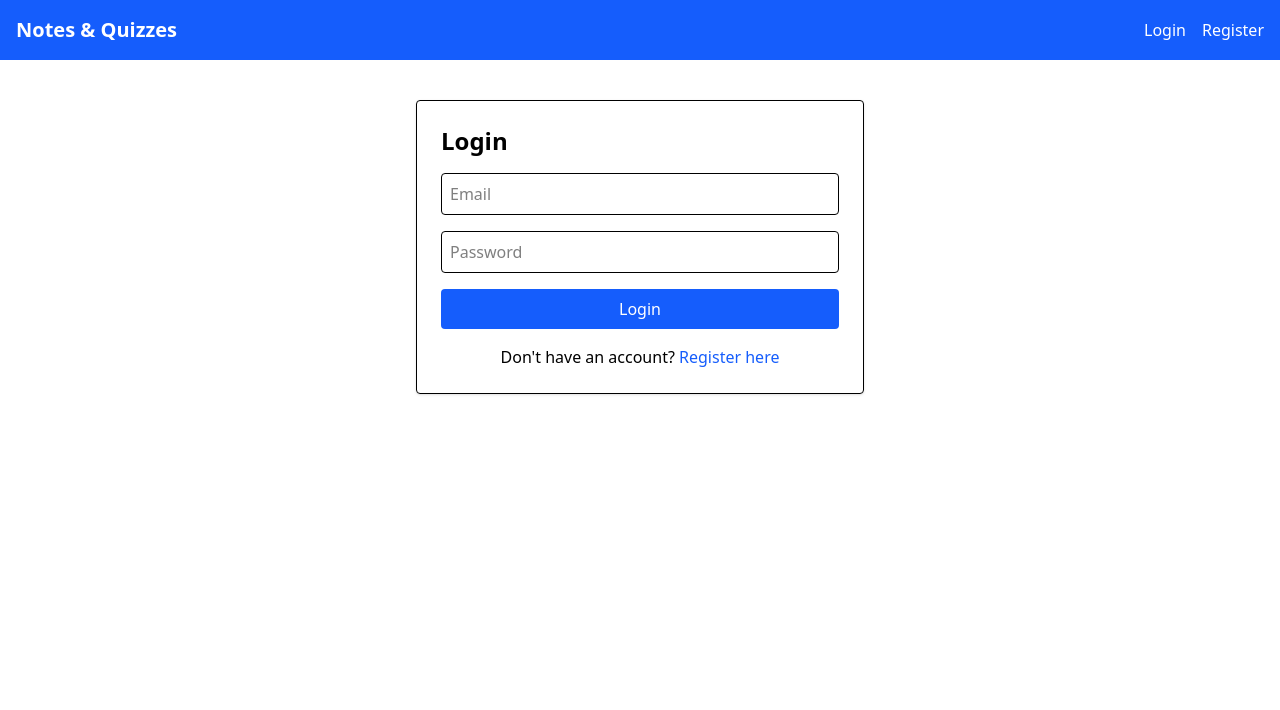
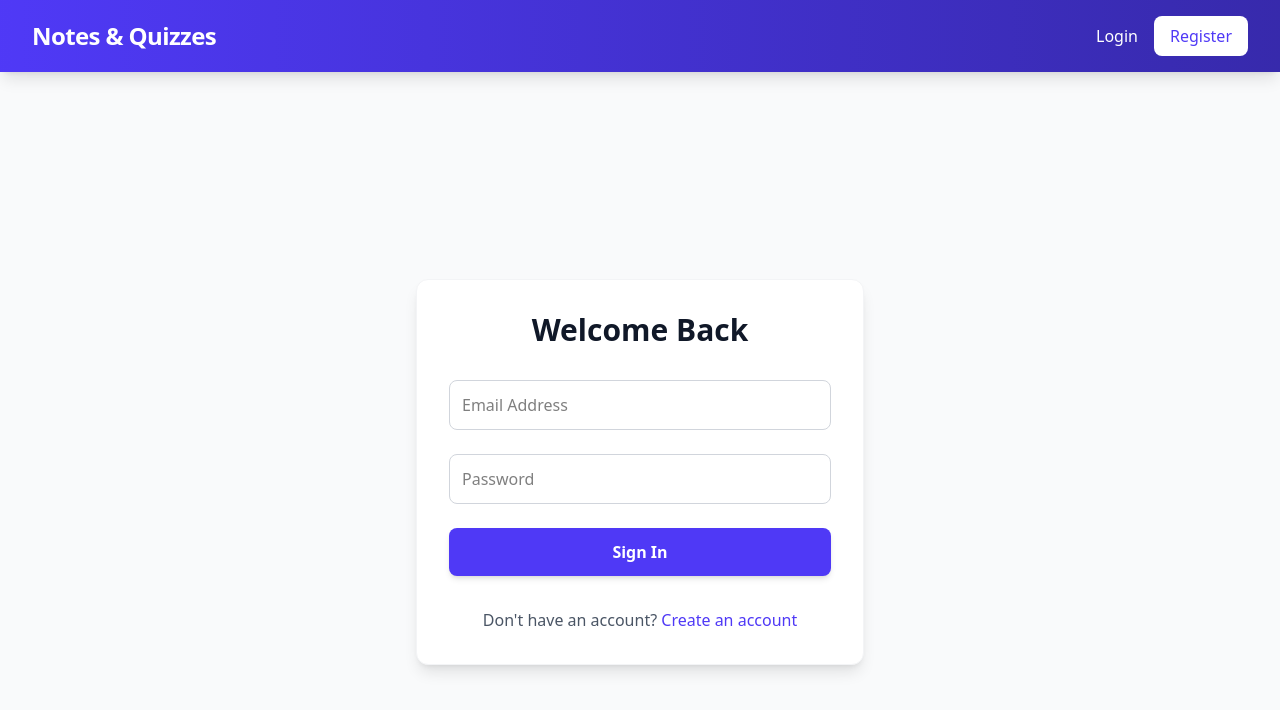
Before and after one commit to offsusangautam/Notes-Quiz-APP, a React (Vite) app in the folder frontend/: page /login in a window 1280 px wide. Shown: the top 710 px of the page. Built offline with nearby package versions, Linux system fonts and the light colour scheme.

Commit message:
Login Working

```diff
--- a/frontend/src/components/LoadingSpinner.jsx
+++ b/frontend/src/components/LoadingSpinner.jsx
@@ -1,7 +1,12 @@
 export default function LoadingSpinner() {
   return (
-    <div className="flex justify-center items-center h-20">
-      <div className="animate-spin rounded-full h-10 w-10 border-b-2 border-gray-900"></div>
+    <div className="flex items-center justify-center min-h-[200px]">
+      <div className="relative">
+        <div className="w-16 h-16 border-4 border-indigo-200 border-solid rounded-full animate-spin border-t-indigo-600"></div>
+        <div className="absolute top-1/2 left-1/2 transform -translate-x-1/2 -translate-y-1/2 text-indigo-600 font-medium">
+          Loading
+        </div>
+      </div>
     </div>
   );
 }
--- a/frontend/src/components/Navbar.jsx
+++ b/frontend/src/components/Navbar.jsx
@@ -11,41 +11,43 @@ export default function Navbar() {
   };
 
   return (
-    <nav className="bg-blue-600 text-white p-4 flex justify-between items-center">
-      <Link to="/" className="font-bold text-xl">
+    <nav className="bg-gradient-to-r from-indigo-600 to-indigo-800 text-white p-4 shadow-lg sticky top-0 z-50">
+      <div className="max-w-7xl mx-auto flex justify-between items-center px-4">
+        <Link to="/" className="font-bold text-2xl tracking-tight hover:text-indigo-200 transition-colors">
           Notes & Quizzes
         </Link>
-      <div className="space-x-4">
+        <div className="space-x-6">
           {user ? (
-          <>
-            <Link to="/dashboard" className="hover:underline">
+            <div className="flex items-center space-x-6">
+              <Link to="/dashboard" className="hover:text-indigo-200 transition-colors font-medium">
                 Dashboard
               </Link>
-            <Link to="/grades" className="hover:underline">
+              <Link to="/grades" className="hover:text-indigo-200 transition-colors font-medium">
                 Grades
               </Link>
               {user.role === "admin" && (
-              <Link to="/admin" className="hover:underline">
+                <Link to="/admin" className="hover:text-indigo-200 transition-colors font-medium">
                   Admin
                 </Link>
               )}
               <button
                 onClick={handleLogout}
-              className="bg-red-500 px-3 py-1 rounded hover:bg-red-700"
+                className="bg-red-500 px-4 py-2 rounded-lg hover:bg-red-600 transition-all duration-300 font-medium shadow-md hover:shadow-lg"
               >
                 Logout
               </button>
-          </>
+            </div>
           ) : (
-          <>
-            <Link to="/login" className="hover:underline">
+            <div className="flex items-center space-x-4">
+              <Link to="/login" className="hover:text-indigo-200 transition-colors font-medium">
                 Login
               </Link>
-            <Link to="/register" className="hover:underline">
+              <Link to="/register" className="bg-white text-indigo-600 px-4 py-2 rounded-lg hover:bg-indigo-50 transition-all duration-300 font-medium">
                 Register
               </Link>
-          </>
+            </div>
           )}
+        </div>
       </div>
     </nav>
   );
--- a/frontend/src/index.css
+++ b/frontend/src/index.css
@@ -1 +1,25 @@
 @import "tailwindcss";
+
+@layer base {
+  body {
+    @apply bg-gray-50;
+  }
+}
+
+@layer components {
+  .btn-primary {
+    @apply px-6 py-3 bg-indigo-600 text-white rounded-lg hover:bg-indigo-700 transition-all duration-300 font-semibold shadow-md hover:shadow-lg transform hover:-translate-y-0.5;
+  }
+
+  .btn-secondary {
+    @apply px-6 py-3 bg-emerald-600 text-white rounded-lg hover:bg-emerald-700 transition-all duration-300 font-semibold shadow-md hover:shadow-lg transform hover:-translate-y-0.5;
+  }
+
+  .input-field {
+    @apply w-full p-3 border border-gray-300 rounded-lg focus:ring-2 focus:ring-indigo-500 focus:border-transparent transition-all duration-300;
+  }
+
+  .card {
+    @apply bg-white rounded-xl shadow-md hover:shadow-lg transition-all duration-300 border border-gray-100;
+  }
+}
--- a/frontend/src/pages/Login.jsx
+++ b/frontend/src/pages/Login.jsx
@@ -19,36 +19,41 @@ export default function Login() {
   };
 
   return (
-    <div className="max-w-md mx-auto mt-10 p-6 border rounded shadow">
-      <h1 className="text-2xl font-bold mb-4">Login</h1>
-      <form onSubmit={handleSubmit(onSubmit)} className="space-y-4">
+    <div className="min-h-screen flex items-center justify-center py-12 px-4 sm:px-6 lg:px-8 bg-gray-50">
+      <div className="max-w-md w-full space-y-8 bg-white p-8 rounded-xl shadow-lg border border-gray-100">
+        <div>
+          <h1 className="text-3xl font-bold text-center text-gray-900 mb-8">Welcome Back</h1>
+        </div>
+        <form onSubmit={handleSubmit(onSubmit)} className="space-y-6">
+          <div>
             <input
               {...register("email", { required: true })}
               type="email"
-          placeholder="Email"
-          className="w-full p-2 border rounded"
+              placeholder="Email Address"
+              className="input-field"
               required
             />
+          </div>
+          <div>
             <input
               {...register("password", { required: true })}
               type="password"
               placeholder="Password"
-          className="w-full p-2 border rounded"
+              className="input-field"
               required
             />
-        <button
-          type="submit"
-          className="w-full bg-blue-600 text-white py-2 rounded hover:bg-blue-700"
-        >
-          Login
+          </div>
+          <button type="submit" className="btn-primary w-full">
+            Sign In
           </button>
         </form>
-      <p className="mt-4 text-center">
+        <p className="mt-6 text-center text-gray-600">
           Don't have an account?{" "}
-        <Link to="/register" className="text-blue-600 hover:underline">
-          Register here
+          <Link to="/register" className="text-indigo-600 hover:text-indigo-500 font-medium">
+            Create an account
           </Link>
         </p>
       </div>
+    </div>
   );
 }
--- a/frontend/src/pages/QuizAttempt.jsx
+++ b/frontend/src/pages/QuizAttempt.jsx
@@ -92,20 +92,21 @@ export default function QuizAttempt() {
 
   return (
     <div className="max-w-4xl mx-auto mt-8 p-6">
-      <h1 className="text-3xl font-bold mb-6">
+      <div className="bg-white rounded-xl shadow-lg p-8 mb-8">
+        <h1 className="text-3xl font-bold mb-6 text-gray-900">
           {quiz.subject} - Chapter: {quiz.chapter}
         </h1>
-      <form onSubmit={handleSubmit} className="space-y-6">
+        <form onSubmit={handleSubmit} className="space-y-8">
           {quiz.questions.map((q, idx) => (
-          <div key={idx} className="border p-4 rounded">
-            <p className="font-semibold mb-2">
+            <div key={idx} className="card p-6 hover:border-indigo-200">
+              <p className="text-xl font-semibold mb-4 text-gray-800">
                 Q{idx + 1}. {q.question}
               </p>
-            <div className="space-y-1">
+              <div className="space-y-3">
                 {q.options.map((opt, optIdx) => (
                   <label
                     key={optIdx}
-                  className="flex items-center space-x-2 cursor-pointer"
+                    className="flex items-center p-3 rounded-lg hover:bg-gray-50 cursor-pointer transition-colors"
                   >
                     <input
                       type="radio"
@@ -114,17 +115,19 @@ export default function QuizAttempt() {
                       checked={answers[idx] === optIdx}
                       onChange={() => handleChange(idx, optIdx)}
                       required
+                      className="form-radio h-5 w-5 text-indigo-600"
                     />
-                  <span>{opt}</span>
+                    <span className="ml-3 text-gray-700">{opt}</span>
                   </label>
                 ))}
               </div>
             </div>
           ))}
+          <div className="flex space-x-4 mt-8">
             <button
               type="submit"
               disabled={submitting}
-          className="bg-blue-600 text-white px-6 py-2 rounded hover:bg-blue-700 disabled:opacity-50"
+              className="btn-primary flex-1"
             >
               {submitting ? "Submitting..." : "Submit Quiz"}
             </button>
@@ -132,12 +135,14 @@ export default function QuizAttempt() {
               <button
                 type="button"
                 onClick={handleNextQuiz}
-            className="ml-4 bg-green-600 text-white px-6 py-2 rounded hover:bg-green-700"
+                className="btn-secondary flex-1"
               >
                 Next Quiz
               </button>
             )}
+          </div>
         </form>
+      </div>
     </div>
   );
 }
```
Lines whose indentation alone changed are shown as unchanged.
